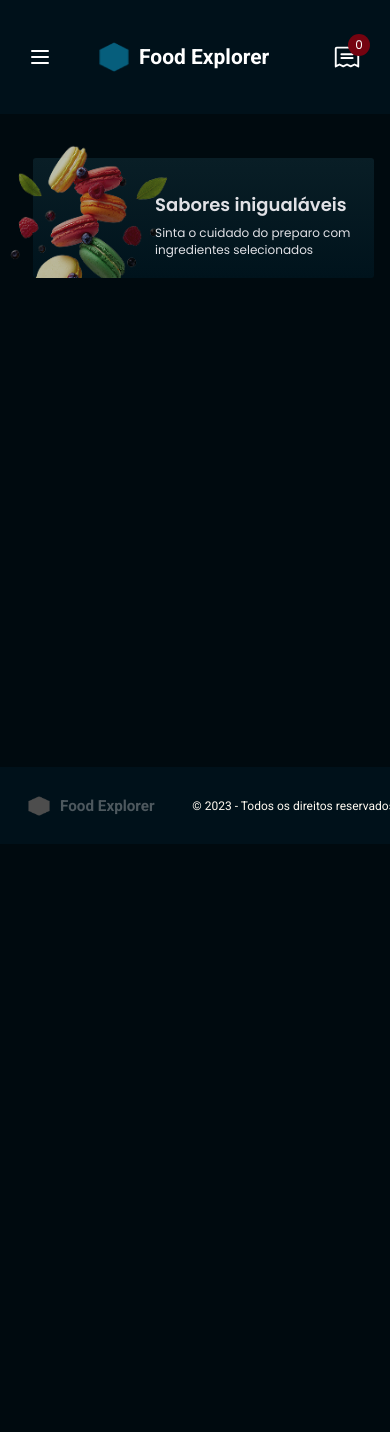
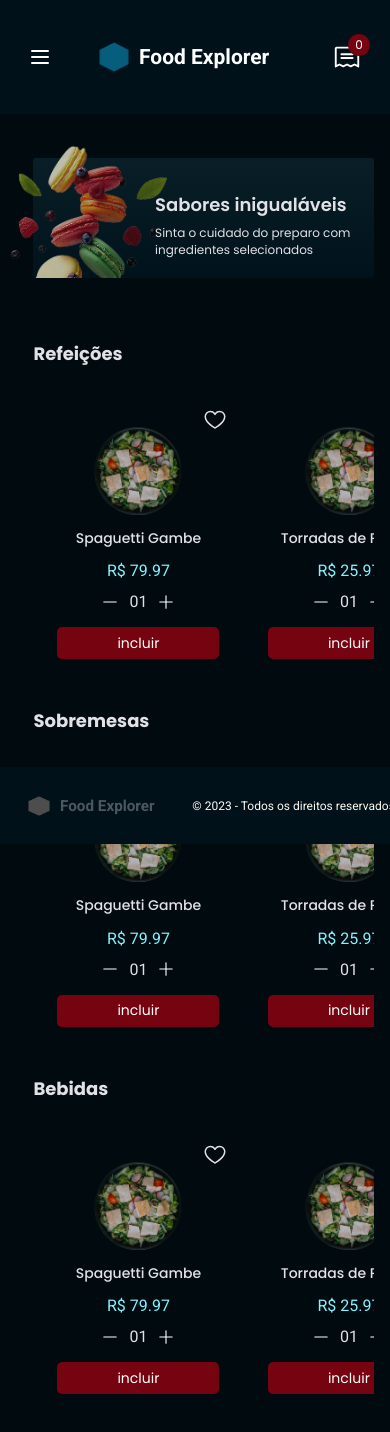
Before and after one commit to MichelleCordeiro/food-explorer, a React (Vite) app: page / in a window 390 px wide. Shown: the top 1432 px of the page. Before the commit the page ends 844 px from the top, so only its background shows below. Built offline with nearby package versions, Linux system fonts and the light colour scheme.

Commit message:
feat: add carousel Swiper in Home and update styles

```diff
--- a/package.json
+++ b/package.json
@@ -13,7 +13,8 @@
     "react": "^18.2.0",
     "react-dom": "^18.2.0",
     "react-icons": "^5.5.0",
-    "styled-components": "^6.1.8"
+    "styled-components": "^6.1.8",
+    "swiper": "^11.2.7"
   },
   "devDependencies": {
     "@types/react": "^18.2.66",
--- a/src/pages/Home/index.jsx
+++ b/src/pages/Home/index.jsx
@@ -1,9 +1,18 @@
 import { Header } from '../../components/Header'
 import { Hero } from '../../components/Hero'
 import { Section } from '../../components/Section'
+import { Item } from '../../components/Item'
+import { ButtonText } from '../../components/ButtonText'
 import { Footer } from '../../components/Footer'
+import { PiCaretLeftBold, PiCaretRightBold } from 'react-icons/pi'
 
-import { Container } from './styles'
+import { Container, Carousel } from './styles'
+
+import { Swiper, SwiperSlide } from 'swiper/react'
+import { Navigation, A11y, EffectFade } from 'swiper/modules'
+import 'swiper/css/navigation'
+import 'swiper/css/effect-fade'
+import 'swiper/css'
 
 export function Home() {
   return (
@@ -11,11 +20,243 @@ export function Home() {
       <Header />
       <Hero />
 
-      {/* <main>
-        <Section title='Refeições' />
+      <main>
+        <Section title='Refeições'>
+          <Carousel className='wrapper-carousel'>
+            <Swiper
+              className='swiper'
+              modules={[Navigation, A11y, EffectFade]}
+              // onSlideChange={() => console.log('slide change')}
+              // onSwiper={swiper => console.log(swiper)}
+              navigation={{
+                nextEl: '.swiper-button-next',
+                prevEl: '.swiper-button-prev'
+              }}
+              slidesPerView={2}
+              spaceBetween={80}
+              grabCursor
+              loop
+              breakpoints={{
+                420: {
+                  slidesPerView: 2,
+                  spaceBetween: 16
+                },
+                767: {
+                  slidesPerView: 3.5,
+                  spaceBetween: 220
+                },
+                1000: {
+                  slidesPerView: 3.5,
+                  spaceBetween: 60
+                }
+              }}
+            >
+              <SwiperSlide className='swiper-slide'>
+                <Item
+                  title='Spaguetti Gambe'
+                  description='Massa fresca com camarões e pesto.'
+                  price={'R$ 79.97'}
+                />
+              </SwiperSlide>
 
-        <Section title='Sobremesas' />
-      </main> */}
+              <SwiperSlide className='swiper-slide'>
+                <Item
+                  title='Torradas de Parma'
+                  description='Presunto de parma e rúcula em um pão com fermentação natural.'
+                  price={'R$ 25.97'}
+                />
+              </SwiperSlide>
+
+              <SwiperSlide className='swiper-slide'>
+                <Item
+                  title='Spaguetti Gambe'
+                  description='Massa fresca com camarões e pesto.'
+                  price={'R$ 79.97'}
+                />
+              </SwiperSlide>
+
+              <SwiperSlide className='swiper-slide'>
+                <Item
+                  title='Torradas de Parma'
+                  description='Presunto de parma e rúcula em um pão com fermentação natural.'
+                  price={'R$ 25.97'}
+                />
+              </SwiperSlide>
+
+              <SwiperSlide className='swiper-slide'>
+                <Item
+                  title='Torradas de Parma'
+                  description='Presunto de parma e rúcula em um pão com fermentação natural.'
+                  price={'R$ 25.97'}
+                />
+              </SwiperSlide>
+            </Swiper>
+
+            <ButtonText className='swiper-button-prev desktop-only'>
+              <PiCaretLeftBold />
+            </ButtonText>
+            <ButtonText className='swiper-button-next desktop-only'>
+              <PiCaretRightBold />
+            </ButtonText>
+          </Carousel>
+        </Section>
+
+        <Section title='Sobremesas'>
+          <Carousel className='wrapper-carousel'>
+            <Swiper
+              className='swiper'
+              modules={[Navigation, A11y, EffectFade]}
+              navigation={{
+                nextEl: '.swiper-button-next',
+                prevEl: '.swiper-button-prev'
+              }}
+              slidesPerView={2}
+              spaceBetween={80}
+              grabCursor
+              loop
+              breakpoints={{
+                420: {
+                  slidesPerView: 2,
+                  spaceBetween: 16
+                },
+                767: {
+                  slidesPerView: 3.5,
+                  spaceBetween: 220
+                },
+                1000: {
+                  slidesPerView: 3.5,
+                  spaceBetween: 60
+                }
+              }}
+            >
+              <SwiperSlide className='swiper-slide'>
+                <Item
+                  title='Spaguetti Gambe'
+                  description='Massa fresca com camarões e pesto.'
+                  price={'R$ 79.97'}
+                />
+              </SwiperSlide>
+
+              <SwiperSlide className='swiper-slide'>
+                <Item
+                  title='Torradas de Parma'
+                  description='Presunto de parma e rúcula em um pão com fermentação natural.'
+                  price={'R$ 25.97'}
+                />
+              </SwiperSlide>
+
+              <SwiperSlide className='swiper-slide'>
+                <Item
+                  title='Spaguetti Gambe'
+                  description='Massa fresca com camarões e pesto.'
+                  price={'R$ 79.97'}
+                />
+              </SwiperSlide>
+
+              <SwiperSlide className='swiper-slide'>
+                <Item
+                  title='Torradas de Parma'
+                  description='Presunto de parma e rúcula em um pão com fermentação natural.'
+                  price={'R$ 25.97'}
+                />
+              </SwiperSlide>
+
+              <SwiperSlide className='swiper-slide'>
+                <Item
+                  title='Torradas de Parma'
+                  description='Presunto de parma e rúcula em um pão com fermentação natural.'
+                  price={'R$ 25.97'}
+                />
+              </SwiperSlide>
+            </Swiper>
+
+            <ButtonText className='swiper-button-prev desktop-only'>
+              <PiCaretLeftBold />
+            </ButtonText>
+            <ButtonText className='swiper-button-next desktop-only'>
+              <PiCaretRightBold />
+            </ButtonText>
+          </Carousel>
+        </Section>
+
+        <Section title='Bebidas'>
+          <Carousel className='wrapper-carousel'>
+            <Swiper
+              className='swiper'
+              modules={[Navigation, A11y, EffectFade]}
+              navigation={{
+                nextEl: '.swiper-button-next',
+                prevEl: '.swiper-button-prev'
+              }}
+              slidesPerView={2}
+              spaceBetween={80}
+              grabCursor
+              loop
+              breakpoints={{
+                420: {
+                  slidesPerView: 2,
+                  spaceBetween: 16
+                },
+                767: {
+                  slidesPerView: 3.5,
+                  spaceBetween: 220
+                },
+                1000: {
+                  slidesPerView: 3.5,
+                  spaceBetween: 60
+                }
+              }}
+            >
+              <SwiperSlide className='swiper-slide'>
+                <Item
+                  title='Spaguetti Gambe'
+                  description='Massa fresca com camarões e pesto.'
+                  price={'R$ 79.97'}
+                />
+              </SwiperSlide>
+
+              <SwiperSlide className='swiper-slide'>
+                <Item
+                  title='Torradas de Parma'
+                  description='Presunto de parma e rúcula em um pão com fermentação natural.'
+                  price={'R$ 25.97'}
+                />
+              </SwiperSlide>
+
+              <SwiperSlide className='swiper-slide'>
+                <Item
+                  title='Spaguetti Gambe'
+                  description='Massa fresca com camarões e pesto.'
+                  price={'R$ 79.97'}
+                />
+              </SwiperSlide>
+
+              <SwiperSlide className='swiper-slide'>
+                <Item
+                  title='Torradas de Parma'
+                  description='Presunto de parma e rúcula em um pão com fermentação natural.'
+                  price={'R$ 25.97'}
+                />
+              </SwiperSlide>
+
+              <SwiperSlide className='swiper-slide'>
+                <Item
+                  title='Torradas de Parma'
+                  description='Presunto de parma e rúcula em um pão com fermentação natural.'
+                  price={'R$ 25.97'}
+                />
+              </SwiperSlide>
+            </Swiper>
+
+            <ButtonText className='swiper-button-prev desktop-only'>
+              <PiCaretLeftBold />
+            </ButtonText>
+            <ButtonText className='swiper-button-next desktop-only'>
+              <PiCaretRightBold />
+            </ButtonText>
+          </Carousel>
+        </Section>
+      </main>
 
       <Footer />
     </Container>
--- a/src/pages/Home/styles.js
+++ b/src/pages/Home/styles.js
@@ -6,9 +6,82 @@ export const Container = styled.div`
   margin: 0 auto;
 
   > main {
-    padding-block: 6.2rem 7.7rem;
+    padding-top: 6.2rem;
+    padding-bottom: calc(7.7rem + 2.5rem);
+    padding-left: clamp(2.6rem, 1rem + 6vw, 3.6rem);
+    padding-right: clamp(0.6rem, 1rem + 6vw, 1.6rem);
   }
 
   @media (min-width: 769px) {
+    padding-bottom: calc(7.7rem + 4.8rem);
+
+    > main {
+      /* padding-inline: 12.3rem; */
+    }
   }
 `;
+
+export const Carousel = styled.div`
+  padding-block: 2.4rem;
+
+  > .swiper-button-prev,
+  .swiper-button-next {
+    position: absolute;
+    top: 40%;
+    z-index: 10;
+    background: transparent;
+    border: none;
+  }
+
+  > .swiper-button-prev:after,
+  .swiper-button-next:after {
+    font-size: 2rem;
+    color: ${({ theme }) => theme.COLORS.LIGHT_100};
+  }
+
+  > .swiper-slide {
+    text-align: center;
+    font-size: 18px;
+
+    > .cart .btn-cart {
+      background-color: pink;
+      color: pink;
+      height: 3.2rem;
+    }
+  }
+
+  @media (min-width: 769px) {
+    padding-block: 2.3rem 4.8rem;
+
+    position: relative;
+
+    &::before,
+    &::after {
+      content: '';
+      position: absolute;
+      top: 0;
+      width: 14rem;
+      height: 100%;
+      z-index: 5;
+      pointer-events: none;
+    }
+
+    &::before {
+      left: 0;
+      background: linear-gradient(
+        to right,
+        ${({ theme }) => theme.COLORS.DARK_400},
+        rgba(0, 0, 0, 0.1)
+      );
+    }
+
+    &::after {
+      right: 0;
+      background: linear-gradient(
+        to left,
+        ${({ theme }) => theme.COLORS.DARK_400},
+        rgba(0, 0, 0, 0.1)
+      );
+    }
+  }
+`;
--- a/src/styles/global.js
+++ b/src/styles/global.js
@@ -24,7 +24,7 @@ export default createGlobalStyle`
     font-size: 16px;
   }
 
-  button {
+  button, .wrapper-tags span {
     font-family: "Poppins", sans-serif;
     font-size: 14px;
   }
```
Also changed, not shown: 1 other file (tests, documents, lock files or other folders).
